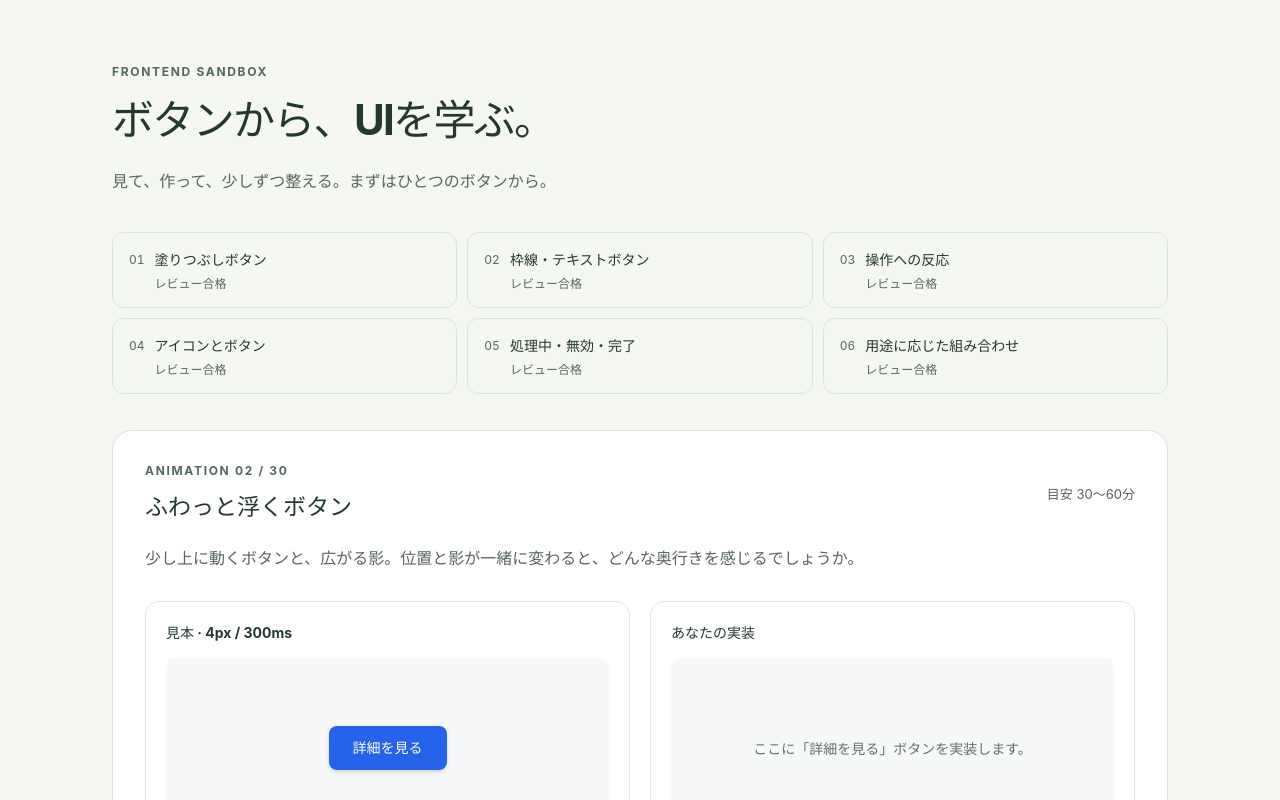
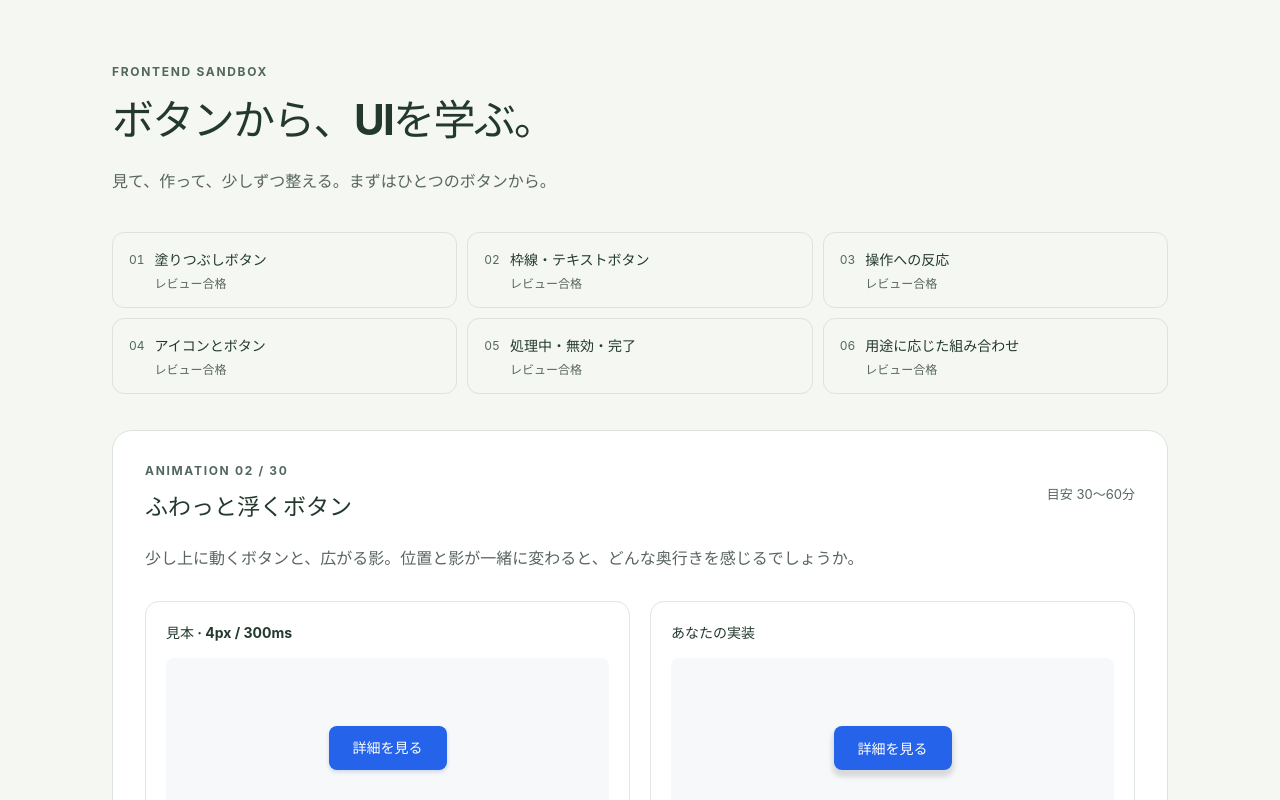
Before and after one commit to cry999/frontend-sandbox, a React (Vite) app: page / in a window 1280 px wide. Shown: the top 800 px of the page. Built offline with nearby package versions, Linux system fonts and the light colour scheme.

Commit message:
exercise: complete animation 02

```diff
--- a/src/exercises/animation-02-floating-button/Animation02FloatingExercise.css
+++ b/src/exercises/animation-02-floating-button/Animation02FloatingExercise.css
@@ -1,3 +1,54 @@
 /* アニメーション02専用のクラスで実装します。
    通常時 → 浮いた状態 → 戻る動きの順に考えましょう。
    押せる範囲と、見た目を動かす部分の関係も観察します。 */
+.btn-anim-2 {
+  border: none;
+  border-radius: 8px;
+  padding: 12px 24px;
+  box-shadow: 0px 5px 5px 2px rgba(0, 0, 0, 0.125);
+
+  cursor: pointer;
+
+  font-size: 14px;
+  font-weight: 600;
+  color: #ffffff;
+
+  background-color: #2563eb;
+  display: block;
+
+  transition: transform 0.3s, box-shadow 0.3s;
+
+  @media(prefers-reduced-motion: reduce) {
+    transition: none;
+  }
+
+  &:active {
+    position: relative;
+    top: 1px;
+  }
+}
+
+.btn-anim-2-container {
+  border: none;
+  border-radius: 8px;
+  padding: 4px 0;
+
+  background-color: transparent;
+
+  &:focus-visible {
+    outline: solid 3px #2563eb;
+    outline-offset: 3px;
+  }
+
+
+  &:hover .btn-anim-2,
+  &:focus-visible .btn-anim-2 {
+    box-shadow: 0px 10px 10px 5px rgba(0, 0, 0, 0.125);
+
+    transform: translate(0, -4px);
+
+    @media(prefers-reduced-motion: reduce) {
+      transform: none;
+    }
+  }
+}
--- a/src/exercises/animation-02-floating-button/Animation02FloatingExercise.tsx
+++ b/src/exercises/animation-02-floating-button/Animation02FloatingExercise.tsx
@@ -1,5 +1,7 @@
 import './Animation02FloatingExercise.css'
 
 export default function Animation02FloatingExercise() {
-  return <p className="exercise-placeholder">ここに「詳細を見る」ボタンを実装します。</p>
+  return <button className="btn-anim-2-container" type="button">
+    <span className="btn-anim-2">詳細を見る</span>
+  </button>
 }
```
Also changed, not shown: practice/animation-plan.md (+1 -1 lines), src/exercises/animation-02-floating-button/README.md.
